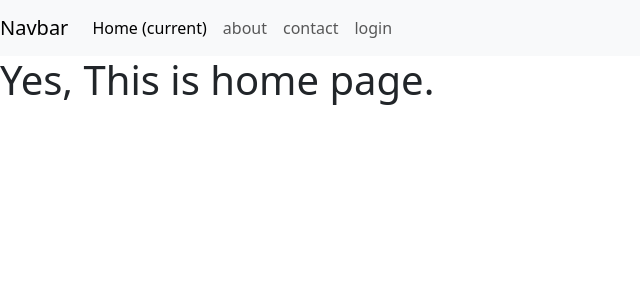
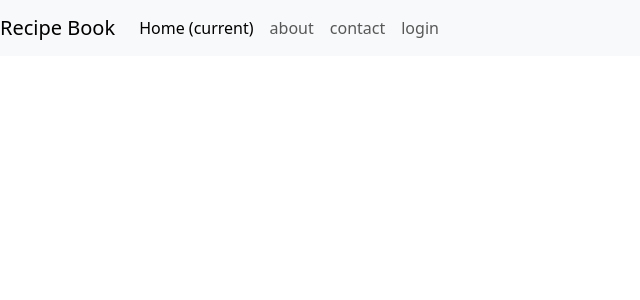
Before and after one commit to P6s-fx/Receipe-Django, a Django app: page / in a window 1280 px wide. Shown: the top 300 px of the page, without its empty margins (0-640 px from the left). Run offline with Django 5.2, Linux system fonts and the light colour scheme.

Commit message:
updating file...

```diff
--- a/DJango/Dweb/home/templates/base.html
+++ b/DJango/Dweb/home/templates/base.html
@@ -14,10 +14,8 @@
 </style>
 <body>
 
-
-
     <nav class="navbar navbar-expand-lg navbar-light bg-light">
-        <a class="navbar-brand" href="#">Navbar</a>
+        <a class="navbar-brand" href="#">Recipe Book</a>
         <button class="navbar-toggler" type="button" data-toggle="collapse" data-target="#navbarNavAltMarkup" aria-controls="navbarNavAltMarkup" aria-expanded="false" aria-label="Toggle navigation">
           <span class="navbar-toggler-icon"></span>
         </button>
--- a/DJango/Dweb/home/templates/home/index.html
+++ b/DJango/Dweb/home/templates/home/index.html
@@ -1,4 +1,4 @@
 {% extends "base.html" %}
 {% block start %}
-    <h1>Yes, This is home page.</h1>
+    <!-- <h1>Yes, This is home page.</h1> -->
 {% endblock %}
--- a/DJango/Dweb/home/views.py
+++ b/DJango/Dweb/home/views.py
@@ -6,7 +6,6 @@ from django.http import HttpResponse
 
 def home(request):
     people = [
-
         {'name' : 'param','age': 21},
         {'name' : 'Sameer','age': 25},
         {'name' : 'Krishna','age': 22},
```
Also changed, not shown: DJango/Dweb/db.sqlite3.
